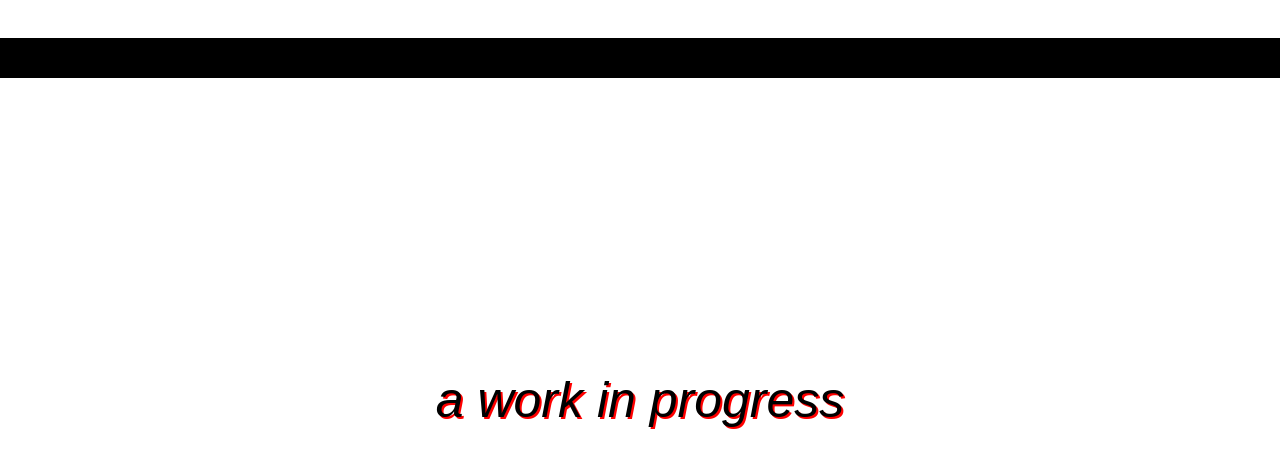
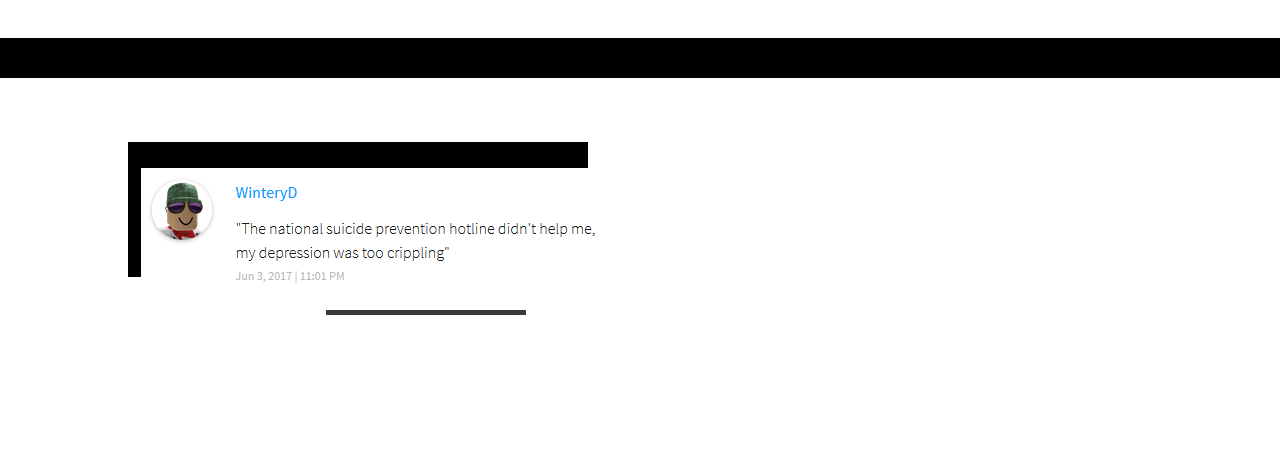
Before and after one commit to anakinihavethehighground/anakinihavethehighground.github.io, a plain HTML site: page index.html in a window 1280 px wide. Shown: the part 802-1270 px from the top of the page. Drawn offline with nearby package versions, Linux system fonts and the light colour scheme.

Commit message:
something

```diff
--- a/index.html
+++ b/index.html
@@ -30,8 +30,8 @@
         <a href="#home" class="active">winn.</a>
       </div>
       <div class="nav-right">
-        <a href="#chat">Yeet</a>
-        <a href="chat/index.html">Chat</a>
+        <a href="#chat">yeet.</a>
+        <a href="chat">chat.</a>
       </div>
    </div>
 
@@ -41,7 +41,10 @@
     <div class="firstsection">
     </div>
     <div class="secondsection">
-      <div class="wip">a work in progress</div>
+      <div class="blackbox">
+        <div class="blackbox2"></div>
+        <div class="reasons"></div>
+      </div>
     </div>
 
   </body>
--- a/style.css
+++ b/style.css
@@ -91,8 +91,7 @@ body{
 }
 
 #navbar a:hover {
-    background-color: #66FCF1;
-    color: black;
+    text-shadow: 0px 0px 8px #FFF;
 }
 
 .navbar a.active{
@@ -104,9 +103,13 @@ body{
   float: none;
   position: absolute;
   top: 50%;
-  left: 3%;
+  left: 4%;
   transform: translate(-50%, -50%);
-  background-color: #45A29E;
+  background-color: #292929;
+  color: #fff;
+  letter-spacing: 5px;
+  text-transform: uppercase;
+  font-family: 'Roboto', sans-serif;
 }
 
 .nav-right{
@@ -131,14 +134,35 @@ body{
   height: 100%;
 }
 
-.wip{
+.reasons{
+    background-image: url(media/reasons.png);
+    background-repeat: no-repeat;
+    margin: auto;
+    margin-left: 10%;
+    height: 142px;
+    width: 468px;
+    position: absolute;
+    top: 11.3%;
+    left: 1%;
+}
+
+.blackbox{
+  background-color: #000;
+  height: 135px;
+  width: 460px;
   margin: auto;
-  text-align: center;
-  margin-top: 23%;
-  font-size: 50px;
-  font-style: italic;
-  text-shadow: 2px 2px #ff0000;
-  color: #000;
+  margin-left: 10%;
+  margin-top: 5%;
+}
+
+.blackbox2{
+  background-color: #393939;
+  height: 135px;
+  width: 200px;
+  margin: auto;
+  position: absolute;
+  left: 25.5%;
+  top: 12.8%;
 }
 /* ALL KEYFRAMES */
 
```
Also changed, not shown: media/reasons.png (added).
